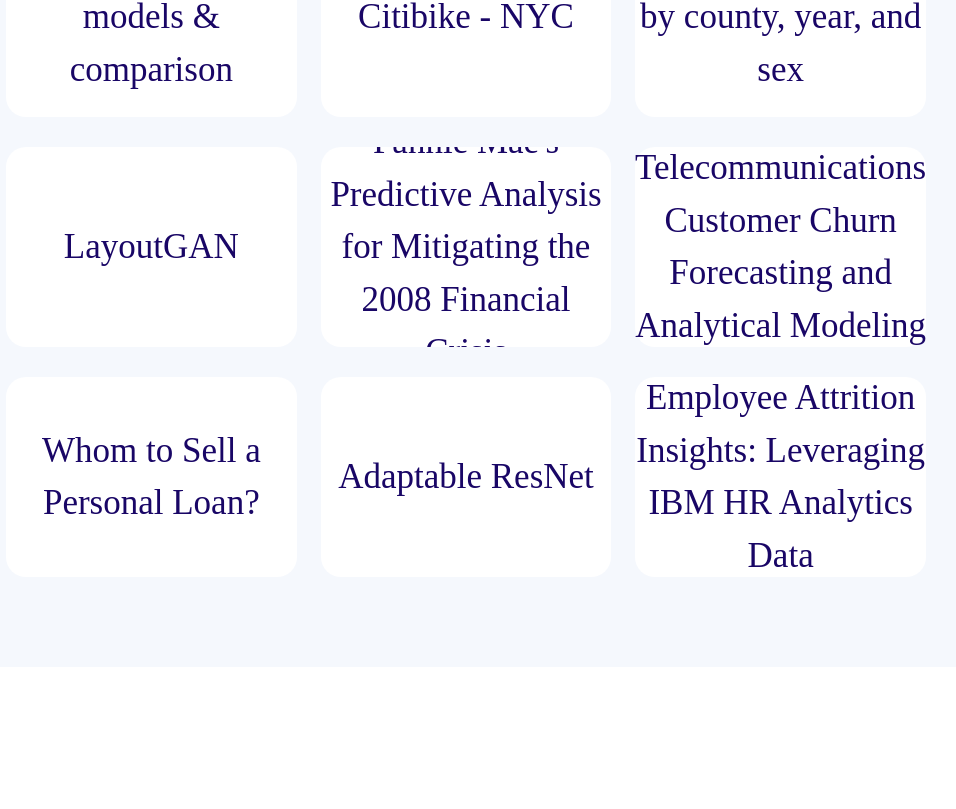
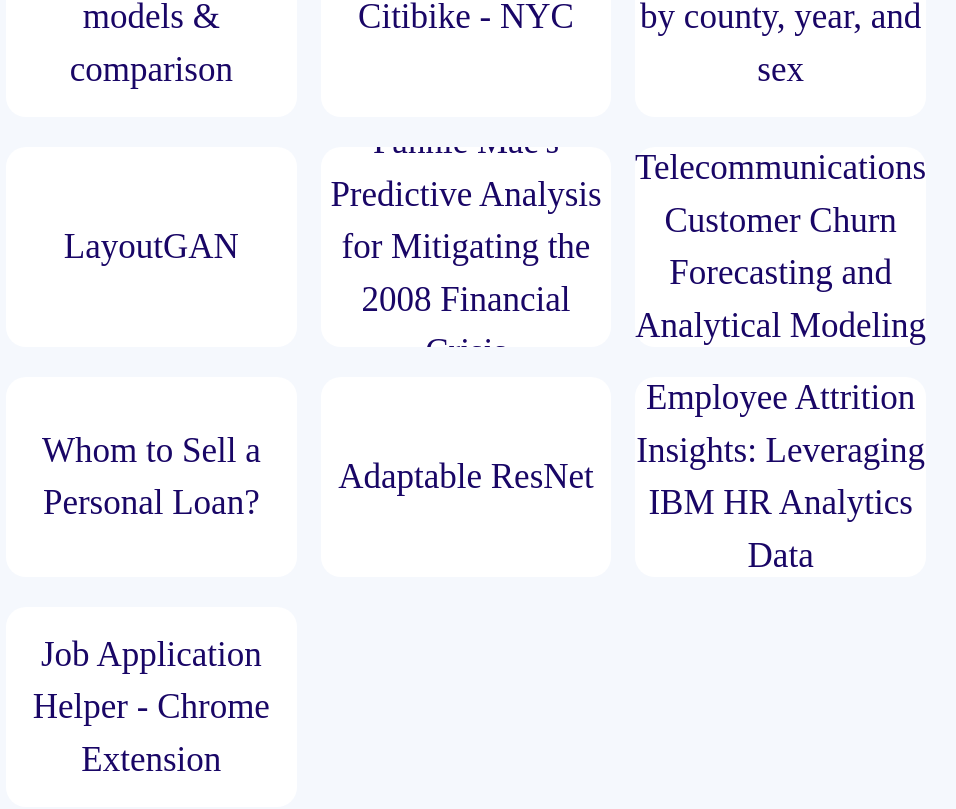
Before and after one commit to Meet1903/portfolio, a React (Create React App) app: page / in a window 1280 px wide. Shown: the part 3911-4720 px from the top of the page, without its empty margins (324-1280 px from the left). Before the commit the page ends 4578 px from the top, so only its background shows below. Built offline with nearby package versions, Linux system fonts and the light colour scheme; some icons are missing; what outlayer would draw is missing.

Commit message:
Added a project

```diff
--- a/src/components/Portfolio.js
+++ b/src/components/Portfolio.js
@@ -142,6 +142,14 @@
                         technology='Python, PyTorch, Tableau'
                         link="https://meetdiwan.medium.com/employee-attrition-insights-leveraging-ibm-hr-analytics-employee-attrition-performance-data-e50122b2ecd3"
                     />
+
+                    <PortfolioItem
+                        cardType='filter-development'
+                        title='Job Application Helper - Chrome Extension'
+                        technology='JavaScript, HTML/CSS, Chrome Local Storage'
+                        link="https://github.com/Meet1903/Job-Application-Helper-Extension"
+                    />
+
                 </div>
 
             </div>
```
